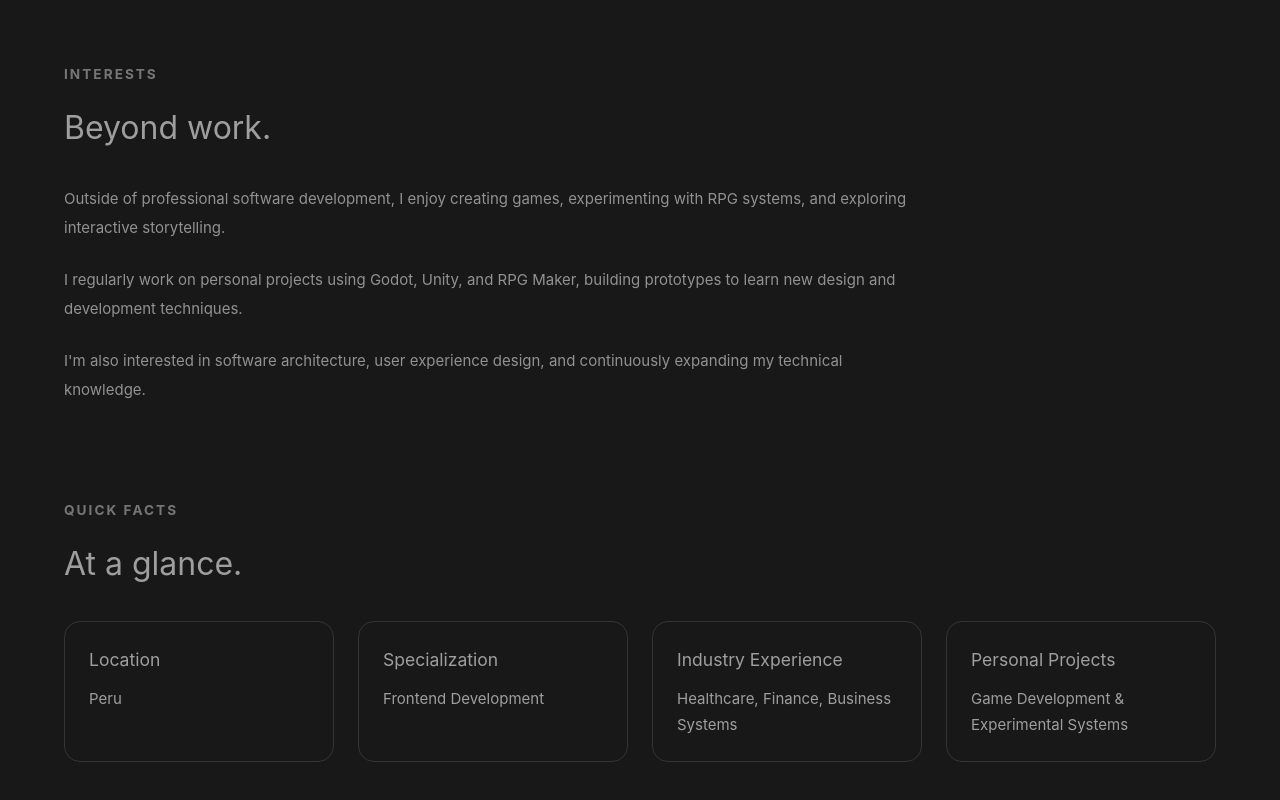
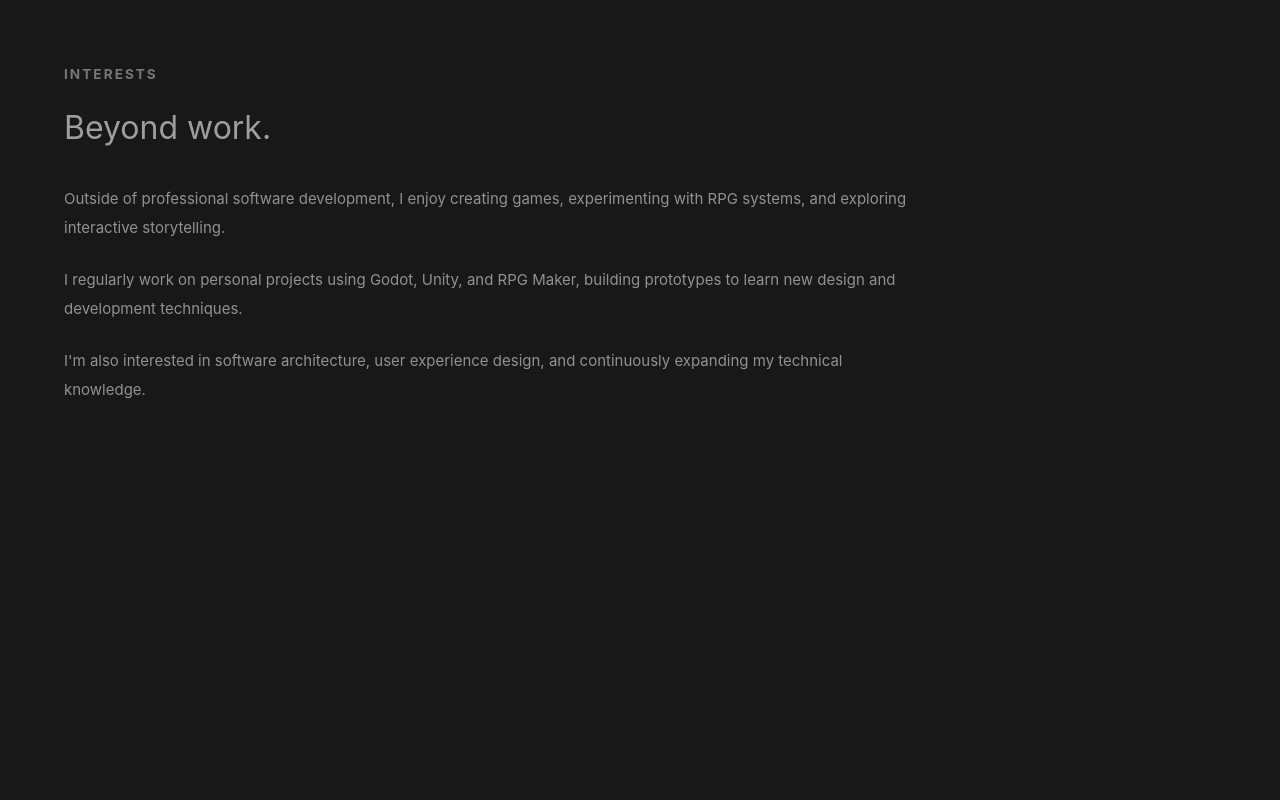
Before and after one commit to GoDie910/personal-website, a Vue app: page /about in a window 1280 px wide. Shown: the part 1683-2483 px from the top of the page. After the commit the page ends 2279 px from the top, so only its background shows below. Built offline with nearby package versions, Linux system fonts and the light colour scheme.

Commit message:
Update AboutMeView.vue

```diff
--- a/src/views/AboutMeView.vue
+++ b/src/views/AboutMeView.vue
@@ -128,36 +128,6 @@
         </p>
       </div>
     </section>
-
-    <section class="content-section">
-      <div class="section-header">
-        <p class="section-label">QUICK FACTS</p>
-
-        <h2>At a glance.</h2>
-      </div>
-
-      <div class="focus-grid">
-        <div class="focus-card">
-          <h3>Location</h3>
-          <p>Peru</p>
-        </div>
-
-        <div class="focus-card">
-          <h3>Specialization</h3>
-          <p>Frontend Development</p>
-        </div>
-
-        <div class="focus-card">
-          <h3>Industry Experience</h3>
-          <p>Healthcare, Finance, Business Systems</p>
-        </div>
-
-        <div class="focus-card">
-          <h3>Personal Projects</h3>
-          <p>Game Development & Experimental Systems</p>
-        </div>
-      </div>
-    </section>
   </main>
 </template>
 
@@ -239,15 +209,13 @@
   opacity: 0.9;
 }
 
-.tech-grid,
-.focus-grid {
+.tech-grid {
   display: grid;
   grid-template-columns: repeat(auto-fit, minmax(250px, 1fr));
   gap: 1.5rem;
 }
 
-.tech-card,
-.focus-card {
+.tech-card {
   padding: 1.5rem;
   border-radius: 16px;
   border: 1px solid rgba(255, 255, 255, 0.12);
@@ -256,19 +224,16 @@
     border-color 0.2s ease;
 }
 
-.tech-card:hover,
-.focus-card:hover {
+.tech-card:hover {
   transform: translateY(-4px);
   border-color: rgba(255, 255, 255, 0.3);
 }
 
-.tech-card h3,
-.focus-card h3 {
+.tech-card h3 {
   margin-bottom: 0.75rem;
 }
 
-.tech-card p,
-.focus-card p {
+.tech-card p {
   margin: 0;
   line-height: 1.7;
 }
@@ -283,8 +248,7 @@
     margin-bottom: 4rem;
   }
 
-  .tech-grid,
-  .focus-grid {
+  .tech-grid {
     grid-template-columns: 1fr;
   }
 }
```
